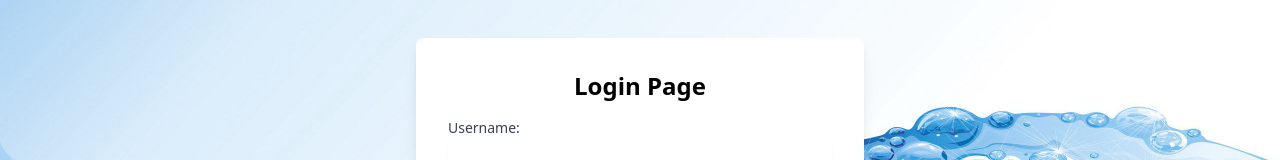
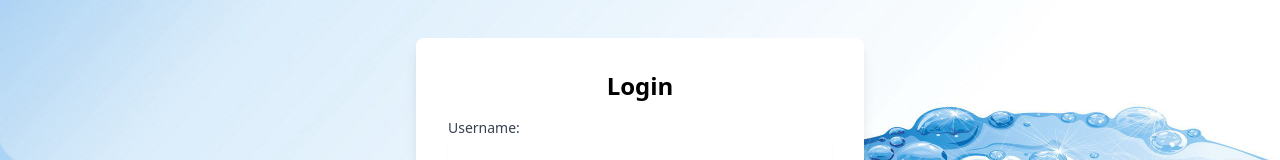
Before and after one commit to jKilit/sched-origin, a React (Create React App) app in the folder client/: page / in a window 1280 px wide. Shown: the part 210-370 px from the top of the page. Built offline with nearby package versions, Linux system fonts and the light colour scheme.

Commit message:
Update login page title for better clarity

```diff
--- a/client/src/LoginPage.js
+++ b/client/src/LoginPage.js
@@ -52,7 +52,7 @@
       style={{ backgroundImage: "url('images/vattenbild.jpeg')" }}
     >
       <div className="bg-white p-6 sm:p-8 rounded-lg shadow-lg w-full max-w-md mx-4 sm:mx-auto">
-        <h2 className="text-2xl font-bold mb-4 text-center">Login Page</h2>
+        <h2 className="text-2xl font-bold mb-4 text-center">Login</h2>
         <form>
           <div className="mb-4">
             <label
```
